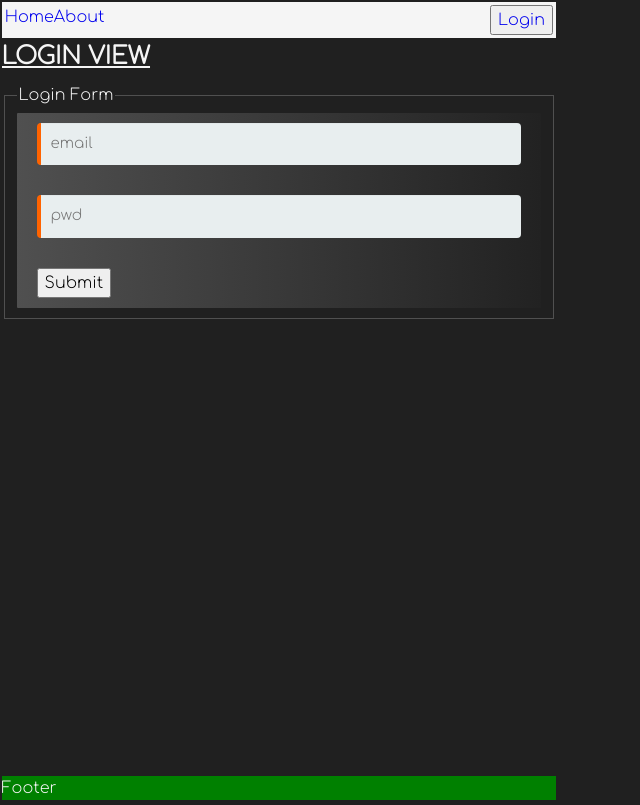
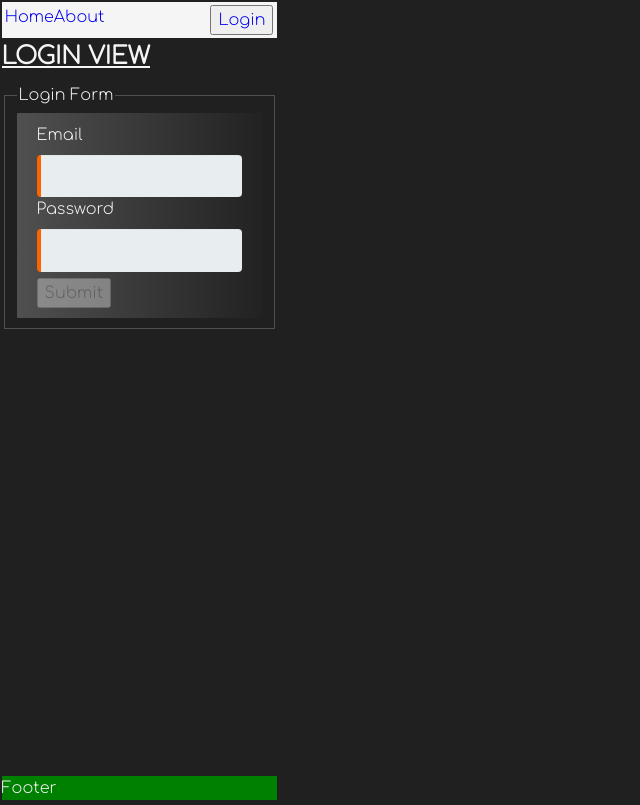
Before and after one commit to MeGallin/react-blog, a React (Create React App) app: page /login in a window 1280 px wide. Shown: the whole page, without its empty margins (0-640 px from the left). Built offline with nearby package versions, Linux system fonts and the light colour scheme.

Commit message:
input component working

```diff
--- a/src/App.css
+++ b/src/App.css
@@ -193,7 +193,6 @@ form textarea {
   color: #8a97a0;
   -webkit-box-shadow: 0 1px 0 rgba(0, 0, 0, 0.03) inset;
   box-shadow: 0 1px 0 rgba(0, 0, 0, 0.03) inset;
-  margin-bottom: 30px;
 }
 form input[type='text'].entered {
   border-left: greenyellow 4px solid;
--- a/src/components/blog/admin/Admin.js
+++ b/src/components/blog/admin/Admin.js
@@ -5,6 +5,7 @@ import { getBlogsRequest } from '../../../redux';
 import { putBlogRequest } from '../../../redux';
 import { deleteBlogRequest } from '../../../redux';
 import BlogPostForm from '../../blogPostForm/BlogPostForm';
+import FormInputs from '../../formInputs/FormInputs';
 
 function Admin({
   blogs,
@@ -69,6 +70,7 @@ function Admin({
       <h2>Admin panel here</h2>
 
       <BlogPostForm />
+
       <div>
         {blogs.blogs &&
           blogs.blogs &&
@@ -105,23 +107,24 @@ function Admin({
                       <legend>{legend}</legend>
                       <form onSubmit={handleSubmit}>
                         <div>
-                          <label htmlFor="id">
-                            ID
-                            <input
+                          <FormInputs
+                            label="UUID"
                             readOnly
                             value={userData.userData[0].uuid}
                             onChange={(e) => setShowFormId(e.target.value)}
+                            placeholder="uuid"
                             type="text"
                             name="uuid"
+                            className={
+                              !userData.userData[0].uuid ? 'invalid' : 'entered'
+                            }
                           />
-                          </label>
                         </div>
 
                         <div>
-                          <label htmlFor="name">
-                            Name
-                            <input
+                          <FormInputs
                             readOnly
+                            label="Name"
                             value={
                               userData.userData[0].name +
                               userData.userData[0].surname
@@ -129,19 +132,18 @@ function Admin({
                             onChange={(e) => setName(e.target.value)}
                             type="text"
                             name="name"
+                            className={!name ? 'invalid' : 'entered'}
                           />
-                          </label>
                         </div>
                         <div>
-                          <label htmlFor="heading">
-                            Heading
-                            <input
+                          <FormInputs
+                            label="Heading"
                             value={heading}
                             onChange={(e) => setHeading(e.target.value)}
                             type="text"
                             name="heading"
+                            className={!heading.length ? 'invalid' : 'entered'}
                           />
-                          </label>
                         </div>
                         <div>
                           <label htmlFor="admin">
@@ -157,13 +159,16 @@ function Admin({
                           </label>
                         </div>
                         <div>
-                          <label htmlFor="message">
-                            Message
+                          <label for="message">
+                            Blog
                             <textarea
                               value={message}
                               onChange={(e) => setMessage(e.target.value)}
                               type="text"
                               name="message"
+                              className={
+                                message.length < 10 ? 'invalid' : 'entered'
+                              }
                             />
                           </label>
                         </div>
--- a/src/components/blogPostForm/BlogPostForm.js
+++ b/src/components/blogPostForm/BlogPostForm.js
@@ -2,6 +2,7 @@ import React, { useState, useEffect } from 'react';
 import { connect } from 'react-redux';
 import { postBlogRequest } from '../../redux';
 import './BlogPostForm.css';
+import FormInputs from '../formInputs/FormInputs';
 
 function BlogPostForm({ blog, userData, postBlogRequest }) {
   const [legend] = useState('Post Blog');
@@ -39,36 +40,45 @@ function BlogPostForm({ blog, userData, postBlogRequest }) {
       <fieldset className="fieldSet">
         <legend>{legend}</legend>
         <form onSubmit={handleSubmit}>
-          <input
+          <FormInputs
+            label="UUID"
             readOnly
             value={uuid}
             onChange={(e) => setUuid(e.target.value)}
             placeholder="uuid"
             type="text"
             name="uuid"
+            className={!uuid ? 'invalid' : 'entered'}
           />
-          <input
+
+          <FormInputs
             readOnly
+            label="Name"
             value={name}
             onChange={(e) => setName(e.target.value)}
-            placeholder="name"
             type="text"
             name="name"
+            className={!name ? 'invalid' : 'entered'}
           />
-          <input
+
+          <FormInputs
+            label="Heading"
             value={heading}
             onChange={(e) => setHeading(e.target.value)}
-            placeholder="heading"
             type="text"
             name="heading"
+            className={!heading.length ? 'invalid' : 'entered'}
           />
+          <label for="message">
+            Blog
             <textarea
               value={message}
               onChange={(e) => setMessage(e.target.value)}
-            placeholder="message"
               type="text"
               name="message"
+              className={message.length < 10 ? 'invalid' : 'entered'}
             />
+          </label>
           <button type="submit" value="submit">
             Submit
           </button>
--- /dev/null
+++ b/src/components/formInputs/FormInputs.css
@@ -0,0 +1,5 @@
+.failedLoginMessage {
+  color: crimson;
+  padding: 0.2em;
+  font-weight: bold;
+}
--- /dev/null
+++ b/src/components/formInputs/FormInputs.js
@@ -0,0 +1,34 @@
+import React from 'react';
+import './FormInputs.css';
+
+function FormInputs({
+  name,
+  type,
+  placeholder,
+  onChange,
+  className,
+  value,
+  error,
+  children,
+  label,
+  ...props
+}) {
+  return (
+    <React.Fragment>
+      <label htmlFor={name}>{label}</label>
+      <input
+        id={name}
+        name={name}
+        type={type}
+        placeholder={placeholder}
+        onChange={onChange}
+        className={className}
+        value={value}
+        error={error}
+      />
+      {error && <p className="failedLoginMessage">{error}</p>}
+    </React.Fragment>
+  );
+}
+
+export default FormInputs;
--- a/src/components/loginForm/LoginForm.js
+++ b/src/components/loginForm/LoginForm.js
@@ -3,6 +3,11 @@ import { connect } from 'react-redux';
 import './LoginForm.css';
 import { loginRequest } from '../../redux';
 import { useHistory } from 'react-router-dom';
+import FormInputs from '../formInputs/FormInputs';
+
+const emailRegEx =
+  /^[a-zA-Z0-9.!#$%&'*+/=?^_`{|}~-]+@[a-zA-Z0-9](?:[a-zA-Z0-9-]{0,61}[a-zA-Z0-9])?(?:\.[a-zA-Z0-9](?:[a-zA-Z0-9-]{0,61}[a-zA-Z0-9])?)+$/;
+const pwdRegex = /^(?=.*\d)(?=.*[a-z])(?=.*[A-Z])[0-9a-zA-Z]{6,}$/;
 
 function LoginForm({
   loginRequest,
@@ -24,7 +29,7 @@ function LoginForm({
   const showRegistrationMessage = () => {
     return registrationConfirmation.registrationConfirmationMessage ? (
       <div>
-        <p className="successMessage">You have succesfully been registered.</p>
+        <p className="successMessage">You have successfully been registered.</p>
         <p className="successMessage">Please login.</p>
       </div>
     ) : null;
@@ -39,22 +44,30 @@ function LoginForm({
       <fieldset className="fieldSet">
         <legend>{legend}</legend>
         <form onSubmit={handleSubmit}>
-          <input
+          <FormInputs
+            label="Email"
             value={email}
             onChange={(e) => setEmail(e.target.value)}
-            placeholder="email"
             type="email"
             name="email"
+            required
+            className={!emailRegEx.test(email) ? 'invalid' : 'entered'}
           />
-          <input
+          <FormInputs
+            label="Password"
             value={pwd}
             onChange={(e) => setPwd(e.target.value)}
-            placeholder="pwd"
             type="password"
             name="pwd"
+            required
+            className={!pwdRegex.test(pwd) ? 'invalid' : 'entered'}
           />
-
-          <button type="submit" value="submit">
+          <p></p>
+          <button
+            type="submit"
+            value="submit"
+            disabled={!emailRegEx.test(email) || !pwdRegex.test(pwd)}
+          >
             Submit
           </button>
         </form>
--- a/src/components/registrationForm/RegistrationForm.js
+++ b/src/components/registrationForm/RegistrationForm.js
@@ -4,6 +4,12 @@ import { postRegistrationRequest } from '../../redux';
 import './RegistrationForm.css';
 import { v4 as uuidv4 } from 'uuid';
 import { useHistory } from 'react-router-dom';
+import FormInputs from '../formInputs/FormInputs';
+
+const nameRegEx = /^(?=.*[a-z])(?=.*[A-Z])[0-9a-zA-Z]{2,}$/;
+const emailRegEx =
+  /^[a-zA-Z0-9.!#$%&'*+/=?^_`{|}~-]+@[a-zA-Z0-9](?:[a-zA-Z0-9-]{0,61}[a-zA-Z0-9])?(?:\.[a-zA-Z0-9](?:[a-zA-Z0-9-]{0,61}[a-zA-Z0-9])?)+$/;
+const pwdRegex = /^(?=.*\d)(?=.*[a-z])(?=.*[A-Z])[0-9a-zA-Z]{6,}$/;
 
 function RegistrationForm({ registration, postRegistrationRequest }) {
   const history = useHistory();
@@ -15,8 +21,6 @@ function RegistrationForm({ registration, postRegistrationRequest }) {
   const [pwd, setPwd] = useState('');
   const [uuid] = useState(uuidv4());
 
-  console.log(registration.existingEmailMessage);
-
   const handleSubmit = (e) => {
     e.preventDefault();
 
@@ -27,9 +31,7 @@ function RegistrationForm({ registration, postRegistrationRequest }) {
       pwd: pwd,
       uuid: uuid,
     };
-
     postRegistrationRequest(formData, history);
-
     if (registration.existingEmailMessage) {
       setName('');
       setSurname('');
@@ -46,37 +48,78 @@ function RegistrationForm({ registration, postRegistrationRequest }) {
   return (
     <fieldset className="fieldSet">
       <legend>{legend}</legend>
+
       <form onSubmit={handleSubmit}>
-        <input
+        <FormInputs
+          label="Name"
           value={name}
           onChange={(e) => setName(e.target.value)}
-          placeholder="name"
           type="text"
           name="name"
+          required
+          className={!nameRegEx.test(name) ? 'invalid' : 'entered'}
+          error={
+            !nameRegEx.test(name) && name.length !== 0
+              ? `Name field must start with an uppercase letter and contain at least 3 letters and have no white space.`
+              : null
+          }
         />
-        <input
+
+        <FormInputs
+          label="Surname"
           value={surname}
           onChange={(e) => setSurname(e.target.value)}
-          placeholder="surname"
           type="text"
           name="surname"
+          required
+          className={!nameRegEx.test(surname) ? 'invalid' : 'entered'}
+          error={
+            !nameRegEx.test(surname) && surname.length !== 0
+              ? `Surname field must start with an uppercase letter and contain at least 3 letters and have no white space.`
+              : null
+          }
         />
-        <input
+
+        <FormInputs
+          label="Email"
           value={email}
           onChange={(e) => setEmail(e.target.value)}
-          placeholder="email"
           type="email"
           name="email"
+          required
+          className={!emailRegEx.test(email) ? 'invalid' : 'entered'}
+          error={
+            !emailRegEx.test(email) && email.length !== 0
+              ? `Invalid email address.`
+              : null
+          }
         />
-        <input
+
+        <FormInputs
+          label="Password"
           value={pwd}
           onChange={(e) => setPwd(e.target.value)}
-          placeholder="pwd"
           type="password"
           name="pwd"
+          required
+          className={!pwdRegex.test(pwd) ? 'invalid' : 'entered'}
+          error={
+            !pwdRegex.test(pwd) && pwd.length !== 0
+              ? `Password must have at least 1 uppercase letter, a number and have a minimum length of 6.`
+              : null
+          }
         />
 
-        <button type="submit" value="submit">
+        <button
+          type="submit"
+          value="submit"
+          disabled={
+            !nameRegEx.test(name) ||
+            !nameRegEx.test(surname) ||
+            !emailRegEx.test(email) ||
+            !pwdRegex.test(pwd)
+          }
+        >
           Submit
         </button>
       </form>
```
Lines whose indentation alone changed are shown as unchanged.
